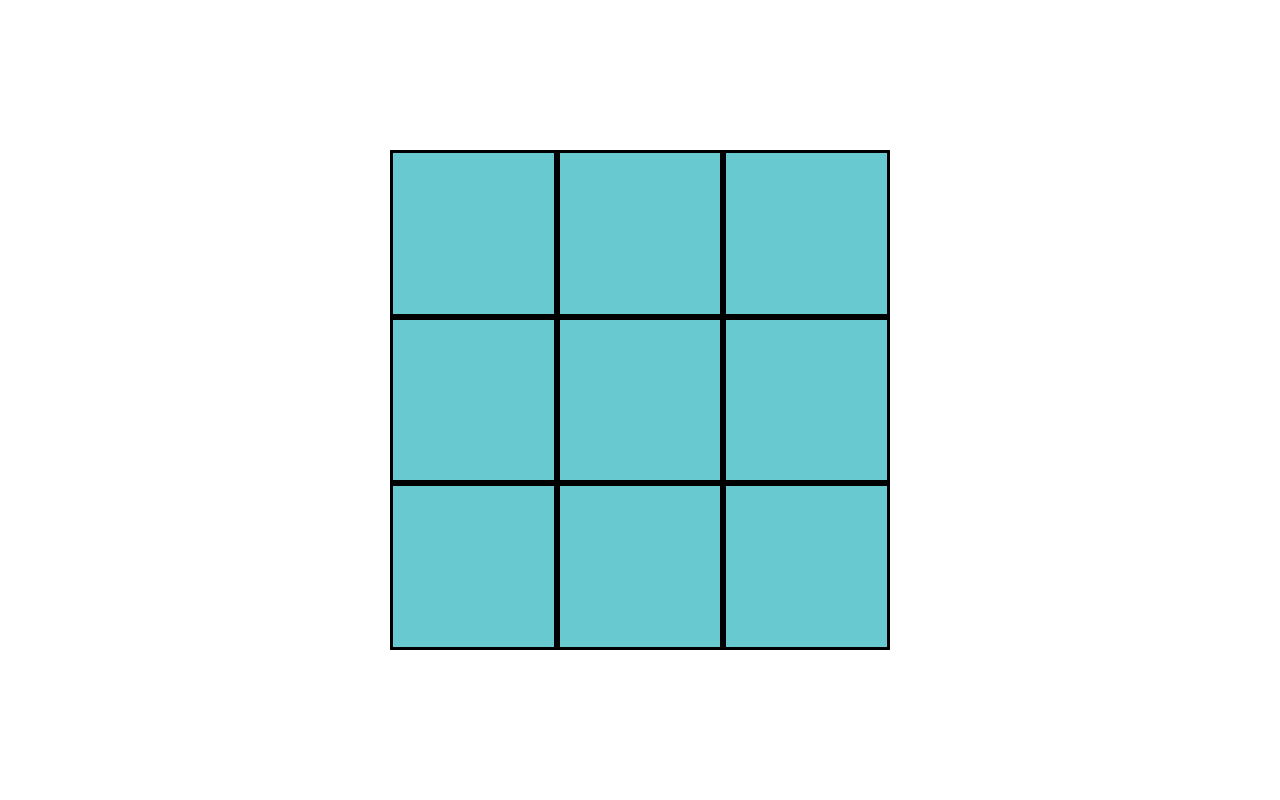
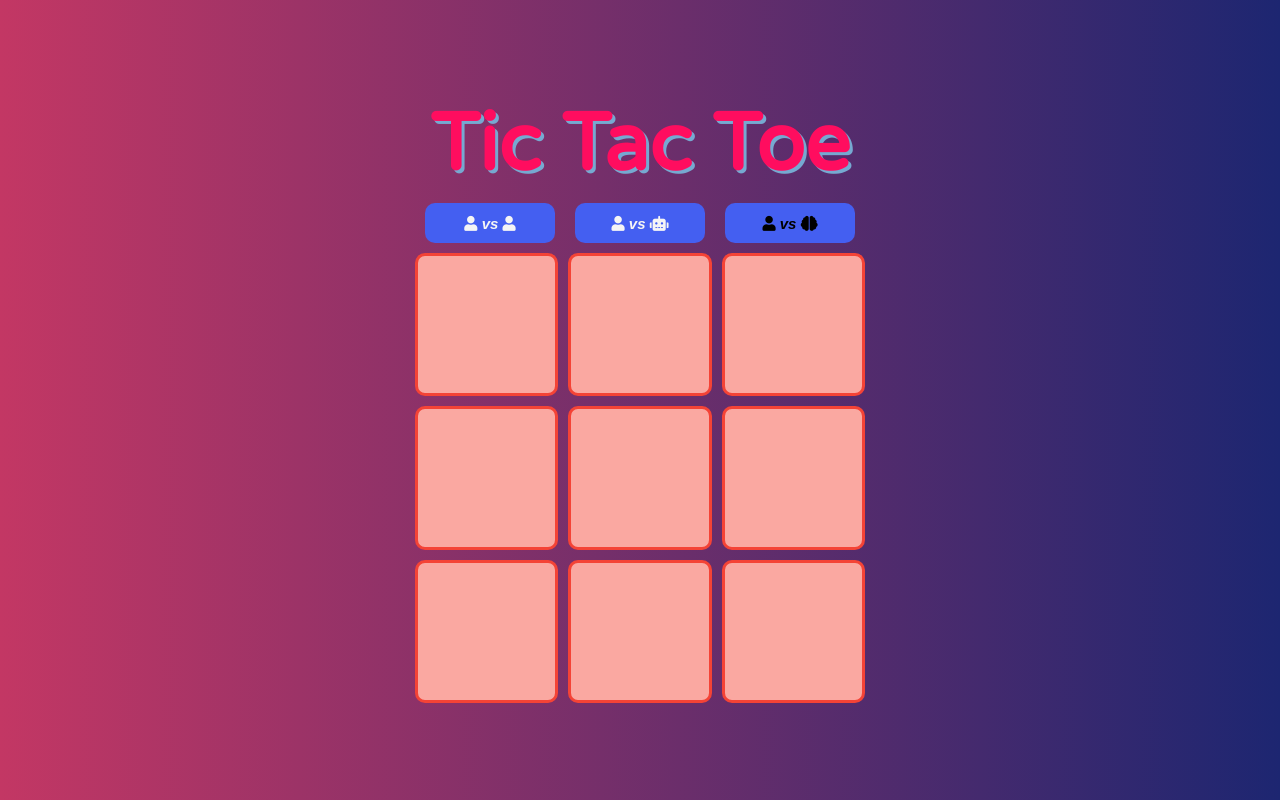
Before and after one commit to toan95dn/TicTacToe, a plain HTML site: page index.html in a window 1280 px wide. Drawn offline with Linux system fonts and the light colour scheme.

Commit message:
add more styling + mode

```diff
--- a/app.css
+++ b/app.css
@@ -6,38 +6,75 @@
 
 html{
     font-size: 62.5%;
+    font-family: 'Varela Round', sans-serif;
 }
 
 body{
     min-height: 100vh;
     max-width: 100vw;
     display: flex;
+    flex-direction: column;
     justify-content: center;
     align-items: center;
+    background: linear-gradient(to right, rgb(195, 55, 100), rgb(29, 38, 113));
+}
+
+/* Header */
+header{
+    font-size: 8rem;
+    font-weight: bolder;
+    color: #ff0d5f;
+    text-shadow: 0.3rem 0.3rem #76a9d1;
+}
+
+/* Modes */
+.modes{
+    width: 45rem ;
+    display: flex;
+
+}
+
+.modes button{
+    color:whitesmoke;
+    background-color: #445ff1;
+    font-weight: bolder;
+    font-size: 1.5rem;
+    flex:1;
+    height: 4rem;
+    margin:1rem;
+    border-radius: 1rem;
+    border:none;
+}
+
+.modes button:hover{
+    color:black;
 }
 
 /* Chess board */
 .chessboard{
     position: relative;
-    width: 500px;
-    height: 500px;
+    width: 45rem;
+    height: 45rem;
     display: grid;
     grid-template-columns: repeat(3,1fr);
     grid-template-rows: repeat(3,1fr);
+    gap: 1rem;
 }
 
 .chessboard div{
-    background-color: #69c9d0;
-    border: 3px solid black;
+    border: 0.35rem solid #f44336;
+    background-color: #faa8a1;
+    border-radius: 1rem;
     display: flex;
     justify-content: center;
     align-items: center;
 }
 
-span.material-icons{
-    font-size: 8rem ;
-    font-weight:bolder;
-    color: #EE1D52;
+.title{
+    font-size: 10rem;
+    font-weight: bolder;
+    text-shadow: 0.3rem 0.3rem #b5dfff;
+    color: #4ac375;
 }
 
 /* Popup after someone wins/tie */
--- a/app.js
+++ b/app.js
@@ -67,8 +67,6 @@ const boardModal = (() => {
         }
         return true;
     }
-
-    const getboard = () => chessboard;//REMEMBER TO REMOVE THIS
 
     //setters
     const setValueOfTitle = (index, value) => { chessboard[index] = value; }
@@ -150,7 +148,7 @@ const boardModal = (() => {
 
 
 
-    return { checkGameStatus, setValueOfTitle, getboard, fillTitleAt, resetBoardModal, getAClearTitleIndex, getBestIndexToMove, getIndexOfTile, minimax };
+    return { checkGameStatus, getAClearTitleIndex, fillTitleAt, resetBoardModal, getAClearTitleIndex, getBestIndexToMove };
 
 })();
 
@@ -159,7 +157,7 @@ const boardView = (() => {
 
 
     const setView = (title, value) => {
-        title.firstChild.innerText = value;
+        title.innerText = value;
     }
 
     const getTitleViewAtIndex = (index) => {
@@ -167,7 +165,16 @@ const boardView = (() => {
         return allTitles[index];
     }
 
-    return { setView, getTitleViewAtIndex };
+    const resetBoardView = () => {
+        let allTitleViews = document.querySelectorAll('.title');
+        allTitleViews.forEach(
+            (titleView) => {
+                titleView.innerText = '';
+            }
+        )
+    }
+
+    return { setView, getTitleViewAtIndex, resetBoardView };
 })()
 
 const controller = (() => {
@@ -176,7 +183,8 @@ const controller = (() => {
     let currPlayer = first_Player;
     let Mode_PvP = 'Mode_PvP';
     let Mode_PvC = 'Mode_PvC';
-    let currMode = Mode_PvC;
+    let Mode_PvAI = 'Mode_PvAI';
+    let currMode = Mode_PvAI;
 
     boardModal.resetBoardModal();
 
@@ -197,9 +205,8 @@ const controller = (() => {
                     changeTurn();
                 }
 
-                if (currMode === Mode_PvC && currPlayer === second_Player) {
-                    //let pickTitleIndex = boardModal.getAClearTitleIndex(); //Will check pick title smart depends on
-                    let pickTitleIndex = boardModal.getBestIndexToMove();
+                if (currMode !== Mode_PvP && currPlayer === second_Player) {
+                    let pickTitleIndex = currMode === Mode_PvAI ? boardModal.getBestIndexToMove() : boardModal.getAClearTitleIndex();
                     if (pickTitleIndex !== undefined) {
                         boardModal.fillTitleAt(pickTitleIndex, second_Player);
                         boardView.setView(boardView.getTitleViewAtIndex(pickTitleIndex), currPlayer);
@@ -213,7 +220,6 @@ const controller = (() => {
                         changeTurn();
                     }
                 }
-
             })
         })
     })()
@@ -233,4 +239,45 @@ const controller = (() => {
         let popup = document.querySelector('#popup');
         popup.style.visibility = 'visible';
     }
+
+    function resetGame() {
+        boardModal.resetBoardModal();
+        boardView.resetBoardView();
+    }
+
+    (function addEventListenerForButtonsThatChangePlayMode() {
+        const pvpButton = document.querySelector('#pvpMode');
+        const pvcButton = document.querySelector('#pvcMode');
+        const pvAiButton = document.querySelector('#pvAiMode');
+
+        pvAiButton.style.color = 'black';//default mode
+
+
+        function changeButtonColor(turnOnButton, turnOffButton_1, turnOffButton_2) {
+            turnOnButton.style.color = 'black';
+            turnOffButton_1.style.color = 'white';
+            turnOffButton_2.style.color = 'white';
+        }
+
+        pvpButton.addEventListener('click', () => {
+            currMode = Mode_PvP;
+            changeButtonColor(pvpButton, pvcButton, pvAiButton);
+            resetGame();
+        })
+
+        pvcButton.addEventListener('click', () => {
+            currMode = Mode_PvC;
+            changeButtonColor(pvcButton, pvpButton, pvAiButton);
+            resetGame();
+        })
+
+        pvAiButton.addEventListener('click', () => {
+            currMode = Mode_PvAI;
+            changeButtonColor(pvAiButton, pvcButton, pvpButton);
+            resetGame();
+        })
+    })()
+
+
+
 })()
--- a/index.html
+++ b/index.html
@@ -7,21 +7,29 @@
     <meta name="viewport" content="width=device-width, initial-scale=1.0">
     <link rel="stylesheet" href="app.css">
     <link href="https://fonts.googleapis.com/icon?family=Material+Icons" rel="stylesheet">
+    <link href="https://fonts.googleapis.com/css2?family=Varela+Round&display=swap" rel="stylesheet">
+    <link rel="stylesheet" href="https://use.fontawesome.com/releases/v5.15.3/css/all.css"
+        integrity="sha384-SZXxX4whJ79/gErwcOYf+zWLeJdY/qpuqC4cAa9rOGUstPomtqpuNWT9wdPEn2fk" crossorigin="anonymous">
     <title>TicTacToe</title>
 </head>
 
 <body>
-
+    <header>Tic Tac Toe</header>
+    <div class="modes">
+        <button id="pvpMode"><i class="fas fa-user"></i><i> vs </i><i class="fas fa-user"></i></button>
+        <button id="pvcMode"><i class="fas fa-user"></i><i> vs </i> <i class="fas fa-robot"></i></button>
+        <button id="pvAiMode"><i class="fas fa-user"></i><i> vs </i><i class="fas fa-brain"></i></button>
+    </div>
     <div class="chessboard">
-        <div data-index-num="0" class="title"><span class="material-icons"></span></div>
-        <div data-index-num="1" class="title"><span class="material-icons"></span></div>
-        <div data-index-num="2" class="title"><span class="material-icons"></span></div>
-        <div data-index-num="3" class="title"><span class="material-icons"></span></div>
-        <div data-index-num="4" class="title"><span class="material-icons"></span></div>
-        <div data-index-num="5" class="title"><span class="material-icons"></span></div>
-        <div data-index-num="6" class="title"><span class="material-icons"></span></div>
-        <div data-index-num="7" class="title"><span class="material-icons"></span></div>
-        <div data-index-num="8" class="title"><span class="material-icons"></span></div>
+        <div data-index-num="0" class="title"></div>
+        <div data-index-num="1" class="title"></div>
+        <div data-index-num="2" class="title"></div>
+        <div data-index-num="3" class="title"></div>
+        <div data-index-num="4" class="title"></div>
+        <div data-index-num="5" class="title"></div>
+        <div data-index-num="6" class="title"></div>
+        <div data-index-num="7" class="title"></div>
+        <div data-index-num="8" class="title"></div>
         <div id="popup">
             <p id="winnerNotice"></p>
             <button id="refreshButton"><span>Play again</span><span class="material-icons"
```
